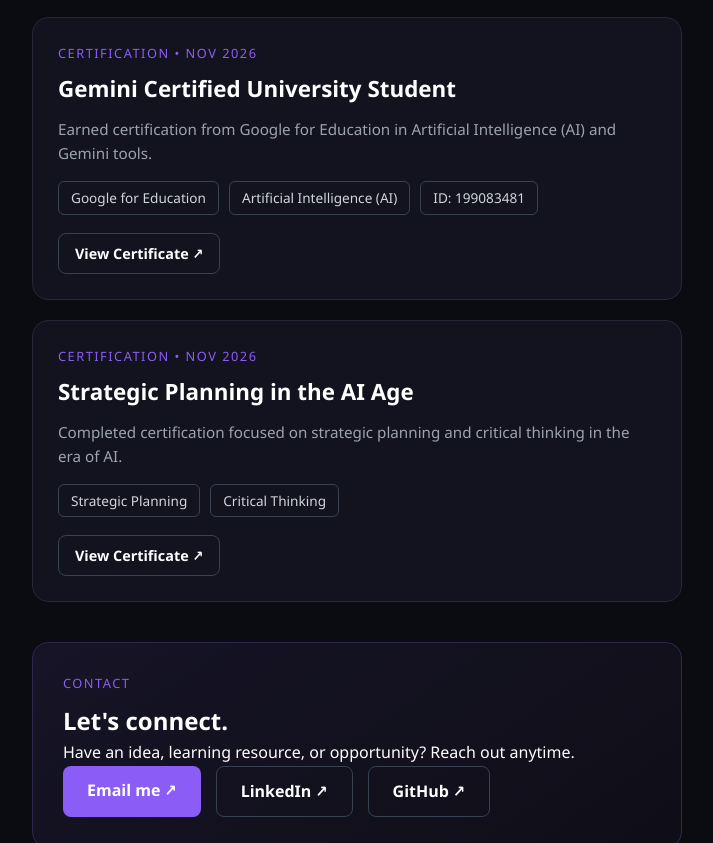
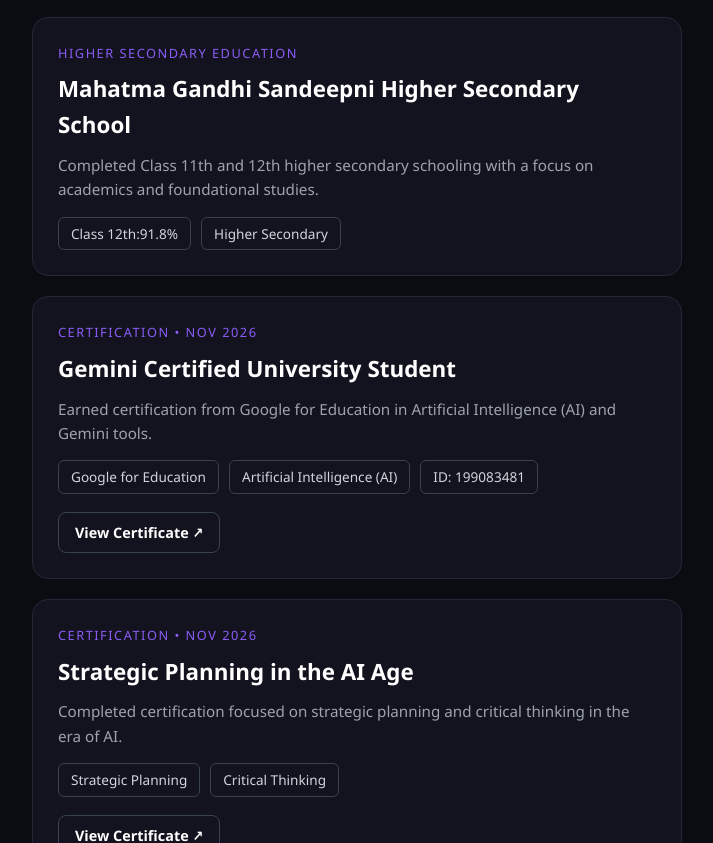
Before and after one commit to deveshgupta001/deveshgupta-portfolio-, a plain HTML site: page index.html in a window 1280 px wide. Shown: the part 1019-1862 px from the top of the page, without its empty margins (283-996 px from the left). Drawn offline with Linux system fonts and the light colour scheme.

Commit message:
Update index.html

```diff
--- a/index.html
+++ b/index.html
@@ -67,6 +67,16 @@
             </div>
         </div>
                     <div class="card">
+                <div class="card-tag">HIGHER SECONDARY EDUCATION </div>
+                <h2>Mahatma Gandhi Sandeepni Higher Secondary School</h2>
+                <p>Completed Class 11th and 12th higher secondary schooling with a focus on academics and foundational studies.</p>
+                <div class="skills">
+                    <span class="skill-badge">Class 12th:91.8%</span>
+                    <span class="skill-badge">Higher Secondary</span>
+                </div>
+                    </div>
+
+                    <div class="card">
                 <div class="card-tag">CERTIFICATION • NOV 2026</div>
                 <h2>Gemini Certified University Student</h2>
                 <p>Earned certification from Google for Education in Artificial Intelligence (AI) and Gemini tools.</p>
```
